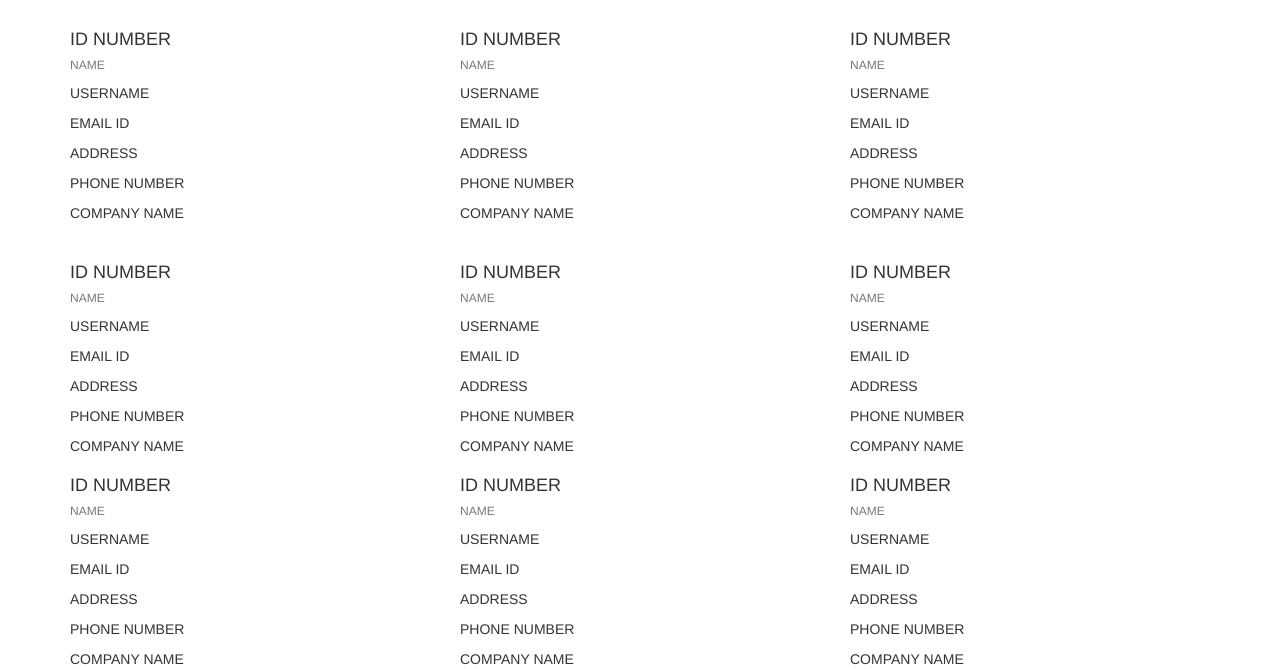
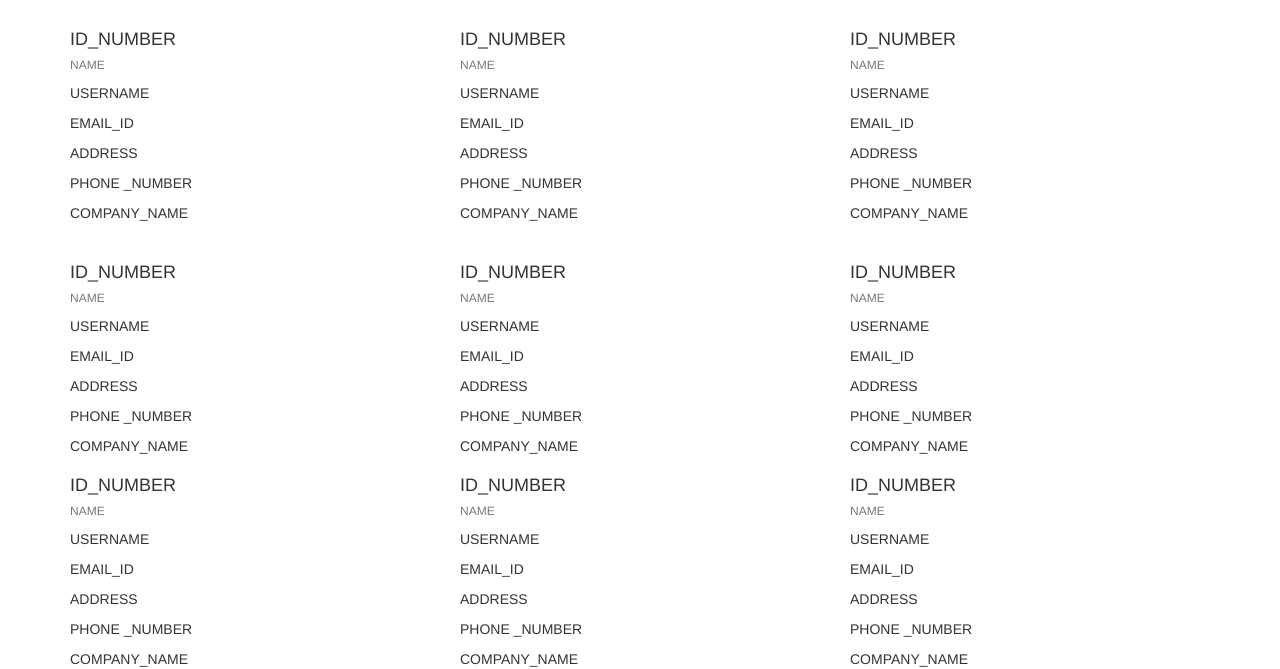
Before and after one commit to kavyagarg05/sessional-assessment-2, a plain HTML site: page index.html in a window 1280 px wide. Shown: the part 132-801 px from the top of the page. Drawn offline with nearby package versions, Linux system fonts and the light colour scheme.

Commit message:
3rd COMMIT

```diff
--- a/index.html
+++ b/index.html
@@ -27,39 +27,39 @@
               <div class="col-md-4">
                 <div class="card">
                   <div class="card-block">
-                    <h4 class="card-title">ID NUMBER</h4>
+                    <h4 class="card-title">ID_NUMBER</h4>
                     <h6 class="card-subtitle text-muted">NAME</h6>
                     <p class="card-text p-y-1">USERNAME</p>
-                    <p class="card-text p-y-1">EMAIL ID</p>
+                    <p class="card-text p-y-1">EMAIL_ID</p>
                     <p class="card-text p-y-1">ADDRESS</p>
-                    <p class="card-text p-y-1">PHONE  NUMBER</p>
-                    <p class="card-text p-y-1">COMPANY NAME</p>
+                    <p class="card-text p-y-1">PHONE _NUMBER</p>
+                    <p class="card-text p-y-1">COMPANY_NAME</p>
                   </div>
                 </div>
               </div>
               <div class="col-md-4">
                 <div class="card">
                   <div class="card-block">
-                    <h4 class="card-title">ID NUMBER</h4>
+                    <h4 class="card-title">ID_NUMBER</h4>
                     <h6 class="card-subtitle text-muted">NAME</h6>
                     <p class="card-text p-y-1">USERNAME</p>
-                    <p class="card-text p-y-1">EMAIL ID</p>
+                    <p class="card-text p-y-1">EMAIL_ID</p>
                     <p class="card-text p-y-1">ADDRESS</p>
-                    <p class="card-text p-y-1">PHONE  NUMBER</p>
-                    <p class="card-text p-y-1">COMPANY NAME</p>
+                    <p class="card-text p-y-1">PHONE _NUMBER</p>
+                    <p class="card-text p-y-1">COMPANY_NAME</p>
                   </div>
                 </div>
               </div>
               <div class="col-md-4">
                 <div class="card">
                   <div class="card-block">
-                    <h4 class="card-title">ID NUMBER</h4>
+                    <h4 class="card-title">ID_NUMBER</h4>
                     <h6 class="card-subtitle text-muted">NAME</h6>
                     <p class="card-text p-y-1">USERNAME</p>
-                    <p class="card-text p-y-1">EMAIL ID</p>
+                    <p class="card-text p-y-1">EMAIL_ID</p>
                     <p class="card-text p-y-1">ADDRESS</p>
-                    <p class="card-text p-y-1">PHONE  NUMBER</p>
-                    <p class="card-text p-y-1">COMPANY NAME</p>
+                    <p class="card-text p-y-1">PHONE _NUMBER</p>
+                    <p class="card-text p-y-1">COMPANY_NAME</p>
                   </div>
                 </div>
               </div>
@@ -68,39 +68,39 @@
               <div class="col-md-4">
                 <div class="card">
                   <div class="card-block">
-                    <h4 class="card-title">ID NUMBER</h4>
+                    <h4 class="card-title">ID_NUMBER</h4>
                     <h6 class="card-subtitle text-muted">NAME</h6>
                     <p class="card-text p-y-1">USERNAME</p>
-                    <p class="card-text p-y-1">EMAIL ID</p>
+                    <p class="card-text p-y-1">EMAIL_ID</p>
                     <p class="card-text p-y-1">ADDRESS</p>
-                    <p class="card-text p-y-1">PHONE  NUMBER</p>
-                    <p class="card-text p-y-1">COMPANY NAME</p>
+                    <p class="card-text p-y-1">PHONE _NUMBER</p>
+                    <p class="card-text p-y-1">COMPANY_NAME</p>
                   </div>
                 </div>
               </div>
               <div class="col-md-4">
                 <div class="card">
                   <div class="card-block">
-                    <h4 class="card-title">ID NUMBER</h4>
+                    <h4 class="card-title">ID_NUMBER</h4>
                     <h6 class="card-subtitle text-muted">NAME</h6>
                     <p class="card-text p-y-1">USERNAME</p>
-                    <p class="card-text p-y-1">EMAIL ID</p>
+                    <p class="card-text p-y-1">EMAIL_ID</p>
                     <p class="card-text p-y-1">ADDRESS</p>
-                    <p class="card-text p-y-1">PHONE  NUMBER</p>
-                    <p class="card-text p-y-1">COMPANY NAME</p>
+                    <p class="card-text p-y-1">PHONE _NUMBER</p>
+                    <p class="card-text p-y-1">COMPANY_NAME</p>
                   </div>
                 </div>
               </div>
               <div class="col-md-4">
                 <div class="card">
                   <div class="card-block">
-                    <h4 class="card-title">ID NUMBER</h4>
+                    <h4 class="card-title">ID_NUMBER</h4>
                     <h6 class="card-subtitle text-muted">NAME</h6>
                     <p class="card-text p-y-1">USERNAME</p>
-                    <p class="card-text p-y-1">EMAIL ID</p>
+                    <p class="card-text p-y-1">EMAIL_ID</p>
                     <p class="card-text p-y-1">ADDRESS</p>
-                    <p class="card-text p-y-1">PHONE  NUMBER</p>
-                    <p class="card-text p-y-1">COMPANY NAME</p>
+                    <p class="card-text p-y-1">PHONE _NUMBER</p>
+                    <p class="card-text p-y-1">COMPANY_NAME</p>
                   </div>
                 </div>
               </div>
@@ -108,13 +108,13 @@
               <div class="col-md-4">
                 <div class="card">
                   <div class="card-block">
-                    <h4 class="card-title">ID NUMBER</h4>
+                    <h4 class="card-title">ID_NUMBER</h4>
                     <h6 class="card-subtitle text-muted">NAME</h6>
                     <p class="card-text p-y-1">USERNAME</p>
-                    <p class="card-text p-y-1">EMAIL ID</p>
+                    <p class="card-text p-y-1">EMAIL_ID</p>
                     <p class="card-text p-y-1">ADDRESS</p>
-                    <p class="card-text p-y-1">PHONE  NUMBER</p>
-                    <p class="card-text p-y-1">COMPANY NAME</p>
+                    <p class="card-text p-y-1">PHONE _NUMBER</p>
+                    <p class="card-text p-y-1">COMPANY_NAME</p>
                   </div>
                 </div>
               </div>
@@ -122,13 +122,13 @@
               <div class="col-md-4">
                 <div class="card">
                   <div class="card-block">
-                    <h4 class="card-title">ID NUMBER</h4>
+                    <h4 class="card-title">ID_NUMBER</h4>
                     <h6 class="card-subtitle text-muted">NAME</h6>
                     <p class="card-text p-y-1">USERNAME</p>
-                    <p class="card-text p-y-1">EMAIL ID</p>
+                    <p class="card-text p-y-1">EMAIL_ID</p>
                     <p class="card-text p-y-1">ADDRESS</p>
-                    <p class="card-text p-y-1">PHONE  NUMBER</p>
-                    <p class="card-text p-y-1">COMPANY NAME</p>
+                    <p class="card-text p-y-1">PHONE _NUMBER</p>
+                    <p class="card-text p-y-1">COMPANY_NAME</p>
                   </div>
                 </div>
               </div>
@@ -136,18 +136,18 @@
               <div class="col-md-4">
                 <div class="card">
                   <div class="card-block">
-                    <h4 class="card-title">ID NUMBER</h4>
+                    <h4 class="card-title">ID_NUMBER</h4>
                     <h6 class="card-subtitle text-muted">NAME</h6>
                     <p class="card-text p-y-1">USERNAME</p>
-                    <p class="card-text p-y-1">EMAIL ID</p>
+                    <p class="card-text p-y-1">EMAIL_ID</p>
                     <p class="card-text p-y-1">ADDRESS</p>
-                    <p class="card-text p-y-1">PHONE  NUMBER</p>
-                    <p class="card-text p-y-1">COMPANY NAME</p>
+                    <p class="card-text p-y-1">PHONE _NUMBER</p>
+                    <p class="card-text p-y-1">COMPANY_NAME</p>
                   </div>
                 </div>
               </div>
             </div>
-          </div>
+        </div>
         </div>
 
 
@@ -183,5 +183,7 @@
         Copyright &copy; www.personmanagement.com ... All rights reserved...!
     </div>
 </footer>
+
+<script src="script.js"></script>
 </body>
 </html>
--- a/script.js
+++ b/script.js
@@ -0,0 +1,21 @@
+const postContainer = document.getElementById('postContainer')
+let post=[];
+let start=0;
+end=9;
+
+function createPOstCard(ID_NUMBER,NAME,USERNAME,EMAIL_ID,ADDRERSS,PHONE_NUMBER,COMPANY_NAME){
+    const cd = `<div class="col-md-4">
+    <div class="card">
+      <div class="card-block">
+        <h4 class="card-title">${ID_NUMBER}</h4>
+        <h6 class="card-subtitle text-muted">${NAME}</h6>
+        <p class="card-text p-y-1">${USERNAME}</p>
+        <p class="card-text p-y-1">${EMAIL_ID}</p>
+        <p class="card-text p-y-1">${ADDRESS}</p>
+        <p class="card-text p-y-1">${PHONE_NUMBER}</p>
+        <p class="card-text p-y-1">${COMPANY_NAME}</p>
+      </div>
+    </div>
+  </div>`;
+  return cd;
+}
```
Also changed, not shown: style.css (+31 -0 lines).
